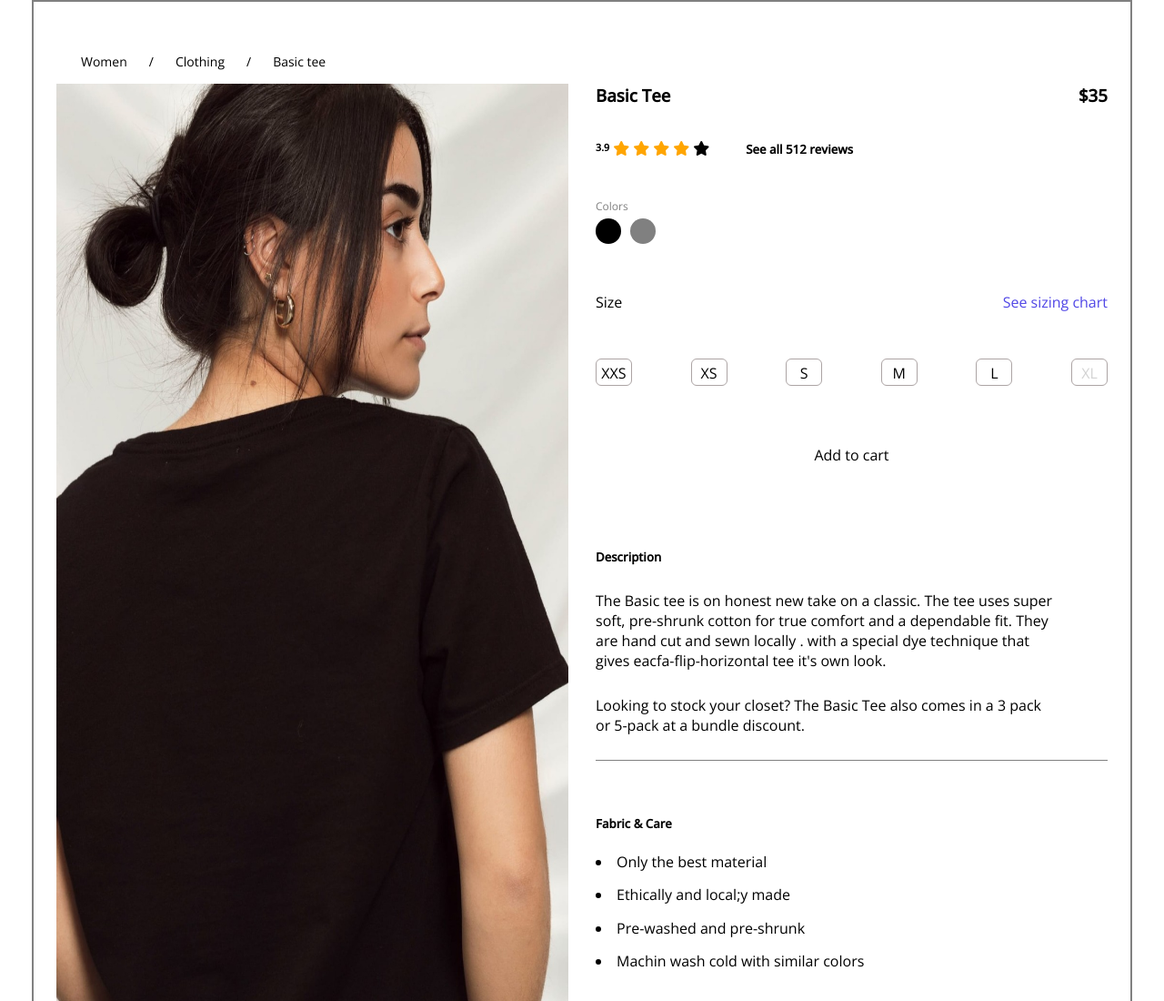
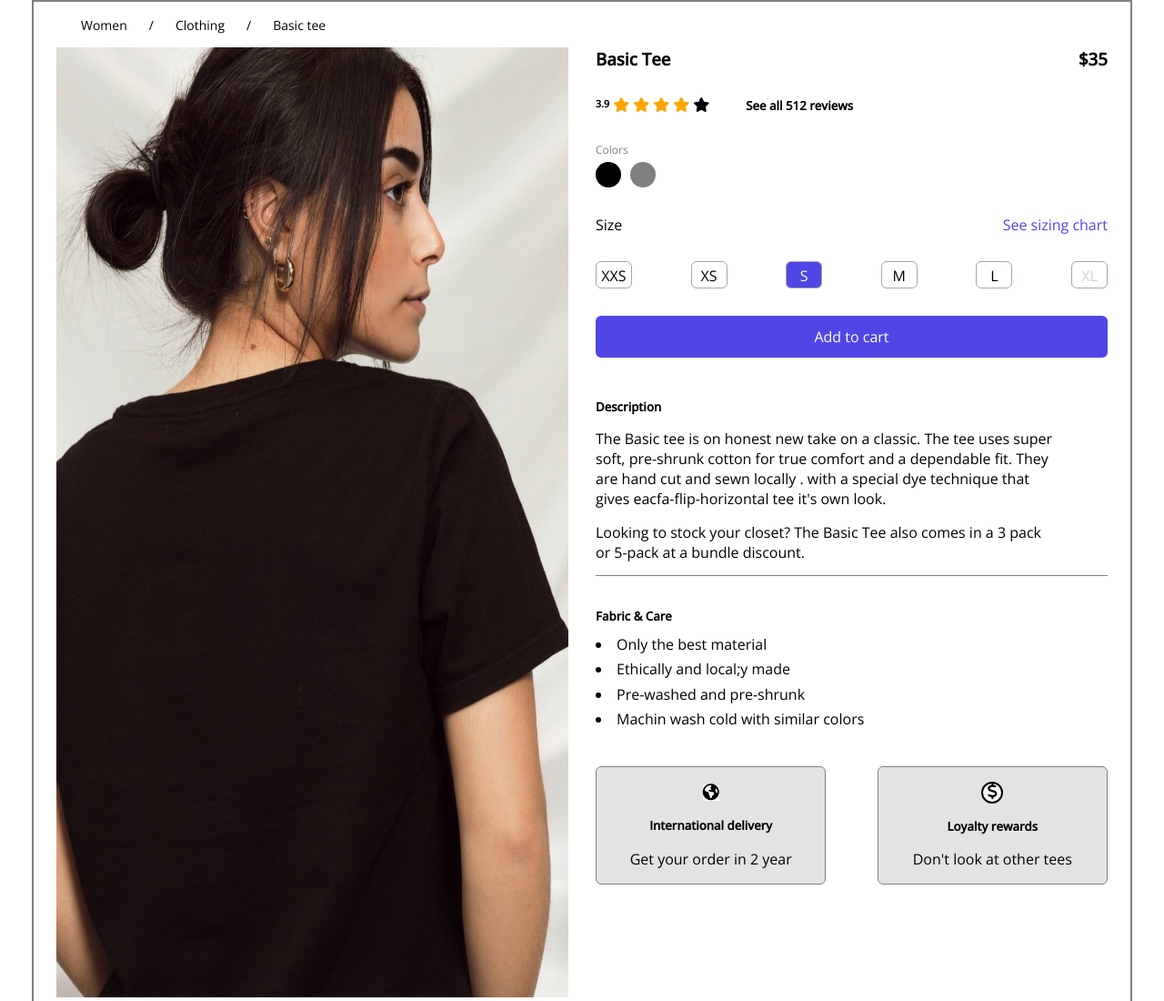
Before and after one commit to sajin2129/layout-section, a plain HTML site: page index.html in a window 1280 px wide. Shown: the top 1100 px of the page at 91% size. Drawn offline with nearby package versions, Linux system fonts and the light colour scheme.

Commit message:
nonhover

```diff
--- a/css/style.css
+++ b/css/style.css
@@ -94,7 +94,7 @@
 }
 .border{
     border: 2px solid gray;
-    padding: 40px;
+    padding:0px 40px;
 
 }
 .top{
@@ -137,21 +137,21 @@
     padding:0px 0px;
 }
 .left{
-    height: 150vh;
+    height: 115vh;
     display: flex;
     flex-direction: column;
     justify-content: space-between;
 }
 .rtop{
     width: 100%;
-    height: 10px;
+    /* height: 10px; */
     display: flex;
     justify-content: space-between;
 
 }
  .two{
     width: 100%;
-    height: 10px;
+    /* height: 10px; */
     display: flex;
     gap: 40px;
  }
@@ -219,10 +219,9 @@ cursor: pointer;
  .five ul :nth-child(6){
     color: lightgray;
  }
- .five ul li:hover{
+ .five ul :nth-child(3){
     background-color: #5046E6;
     color: white;
-    transform: 0.3s;
  }
  /* .six{
     width: 100px;
@@ -234,7 +233,6 @@ cursor: pointer;
     color: white;
  } */
  .six a{
-    color: black;
     display: block;
     width: 100%;
     height: 46px;
@@ -242,14 +240,12 @@ cursor: pointer;
     text-align: center;
     border-radius: 6px;
     text-decoration: none;
- }
- .six a:hover{
-    background-color: #5046E6;
+	 background-color: #5046E6;
     color: white;
  }
 .seven{
     padding-right: 56px;
-    height: 260px;
+    height: 210px;
     width: 100%;
     display: flex;
     flex-direction: column;
@@ -258,7 +254,7 @@ cursor: pointer;
 
 }
 .eight{
-    height: 200px;
+    height: 148px;
     width: 100%;
     display: flex;
     flex-direction: column;
@@ -266,7 +262,7 @@ cursor: pointer;
 }
 .eight ul{
     list-style-position: inside;
-    height: 160px;
+    height: 116px;
     display: flex;
     flex-direction: column;
     justify-content: space-evenly;
@@ -279,7 +275,7 @@ cursor: pointer;
 .btm2{
     background-color: #9e9e9e4a;
     width: 45%;
-    height: 150px;
+    height: 130px;
     display: flex;
     flex-direction: column;
     justify-content: space-evenly;
```
